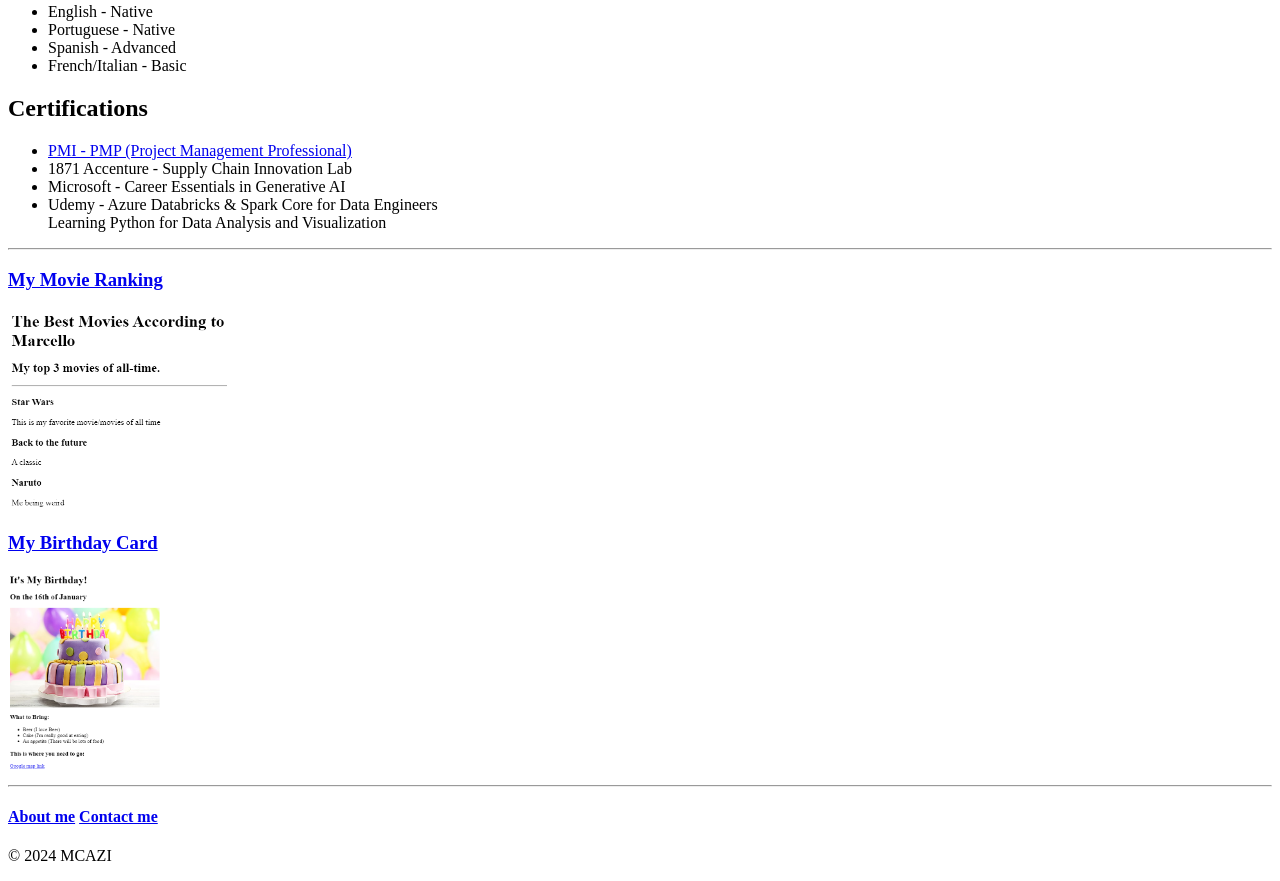
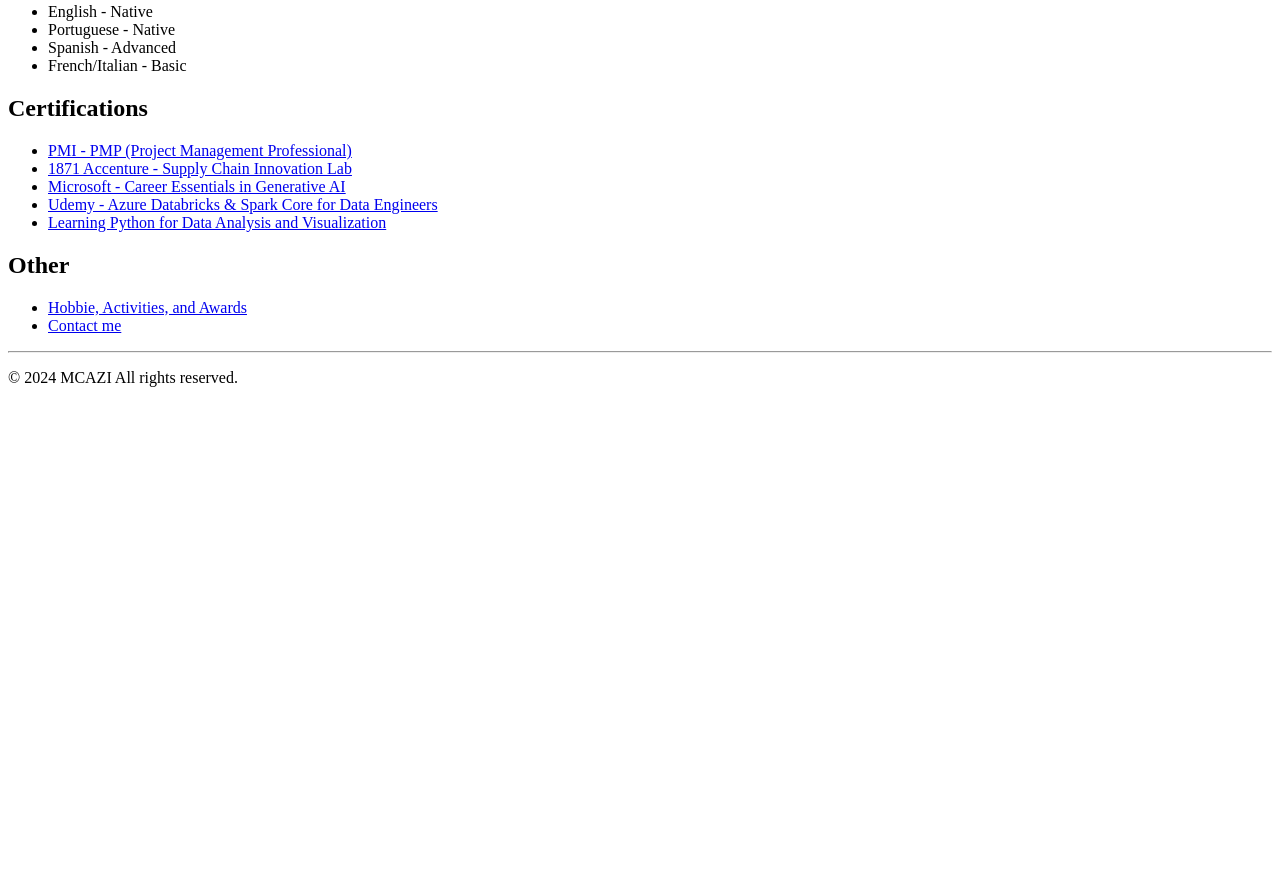
Before and after one commit to Missilazi/marcello_resume, a plain HTML site: page index.html in a window 1280 px wide. Shown: the part 1956-2837 px from the top of the page. After the commit the page ends 2359 px from the top, so only its background shows below. Drawn offline with Linux system fonts and the light colour scheme.

Commit message:
Add files via upload

```diff
--- a/index.html
+++ b/index.html
@@ -102,23 +102,19 @@
     <h2>Certifications</h2>
     <ul>
         <li><a href="https://www.credly.com/badges/ff729924-799d-4932-8111-760689b790ce/linked_in_profile"> PMI - PMP (Project Management Professional)</a></li>
-        <li>1871 Accenture - Supply Chain Innovation Lab</li>
-        <li>Microsoft - Career Essentials in Generative AI </li>
-        <li>Udemy - Azure Databricks & Spark Core for Data Engineers<br />
-        Learning Python for Data Analysis and Visualization </li>
+        <li><a href="https://1871.com/innovation-labs/supply-chain/">1871 Accenture - Supply Chain Innovation Lab</a></li>
+        <li><a href="https://www.linkedin.com/learning/certificates/551ec8131c92a81d65553101a07708fb285e5df25f79e531f6f186ab4280cfd5">Microsoft - Career Essentials in Generative AI</a></li>
+        <li><a href="https://www.udemy.com/certificate/UC-c1bdc93d-70b3-4ea2-ab3e-974e96ca4153/">Udemy - Azure Databricks & Spark Core for Data Engineers</a></li>
+        <li><a href="https://www.udemy.com/certificate/UC-PBI28XHH/">Learning Python for Data Analysis and Visualization</a></li>
     </ul>
-
-    <hr />
-    <h3><a href="./public/movie-ranking.html"> My Movie Ranking</a></h3>
-    <img src="./assets/images/movie-ranking.png" height="200" alt="movie ranking project preview">
-    <h3><a href="./public/birthday-invite.html"> My Birthday Card</a></h3>
-    <img src="./assets/images/birthday-invite.png" height="200" alt="birthday card preview">
-    <hr />
-    <h4><a href="./public/about.html"> About me</a>
-        <a href="./public/contact.html"> Contact me</a>
-    </h4>
+    <h2>Other</h2>
+    <ul>
+        <li><a href="./public/hobbies.html">Hobbie, Activities, and Awards</a></li>
+        <li><a href="./public/contact.html">Contact me</a></li>
+    </ul>
 </body>
+<hr />
  <footer>
-    <p>© 2024 MCAZI</p>
+    <p>© 2024 MCAZI All rights reserved.</p>
   </footer>
 </html>
```
